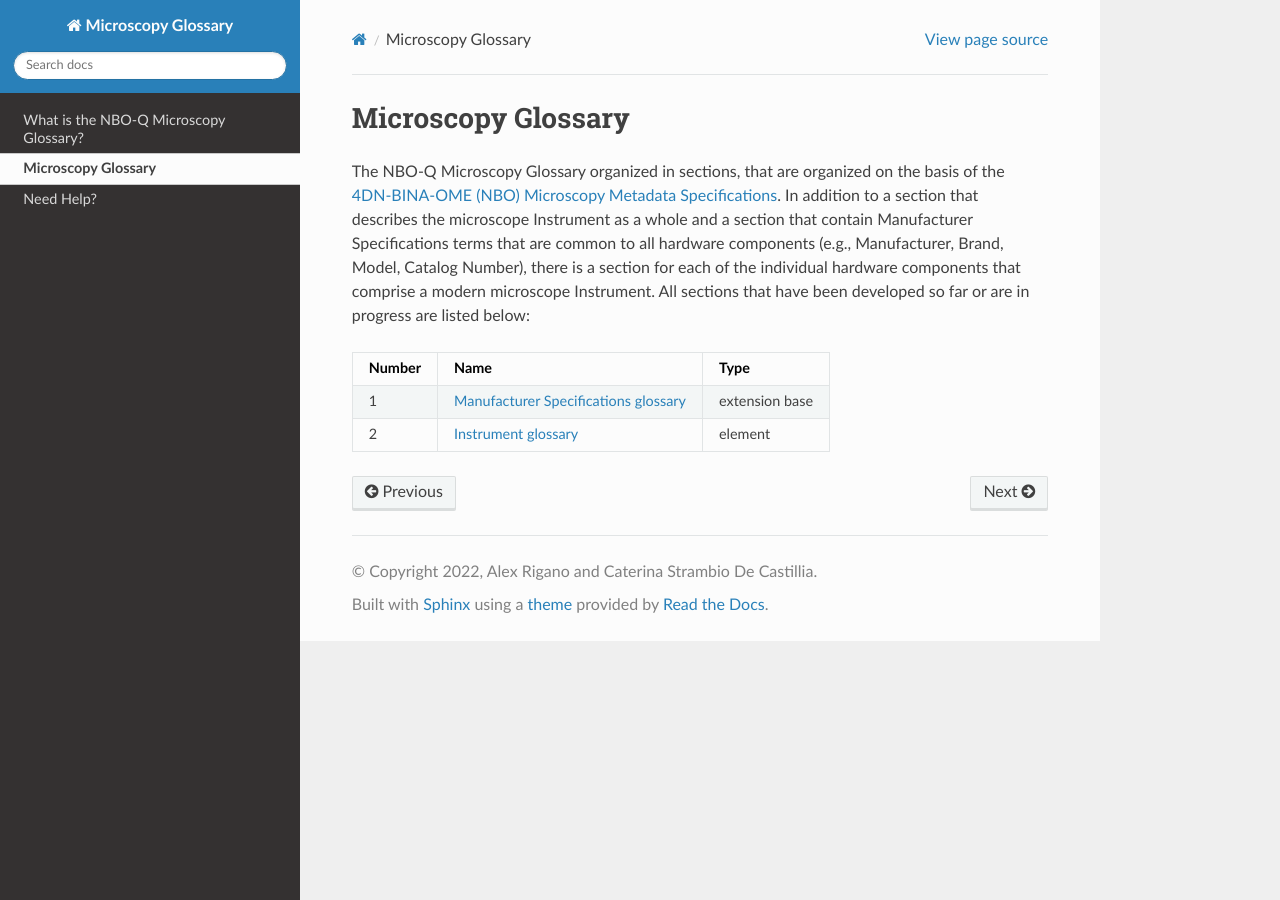
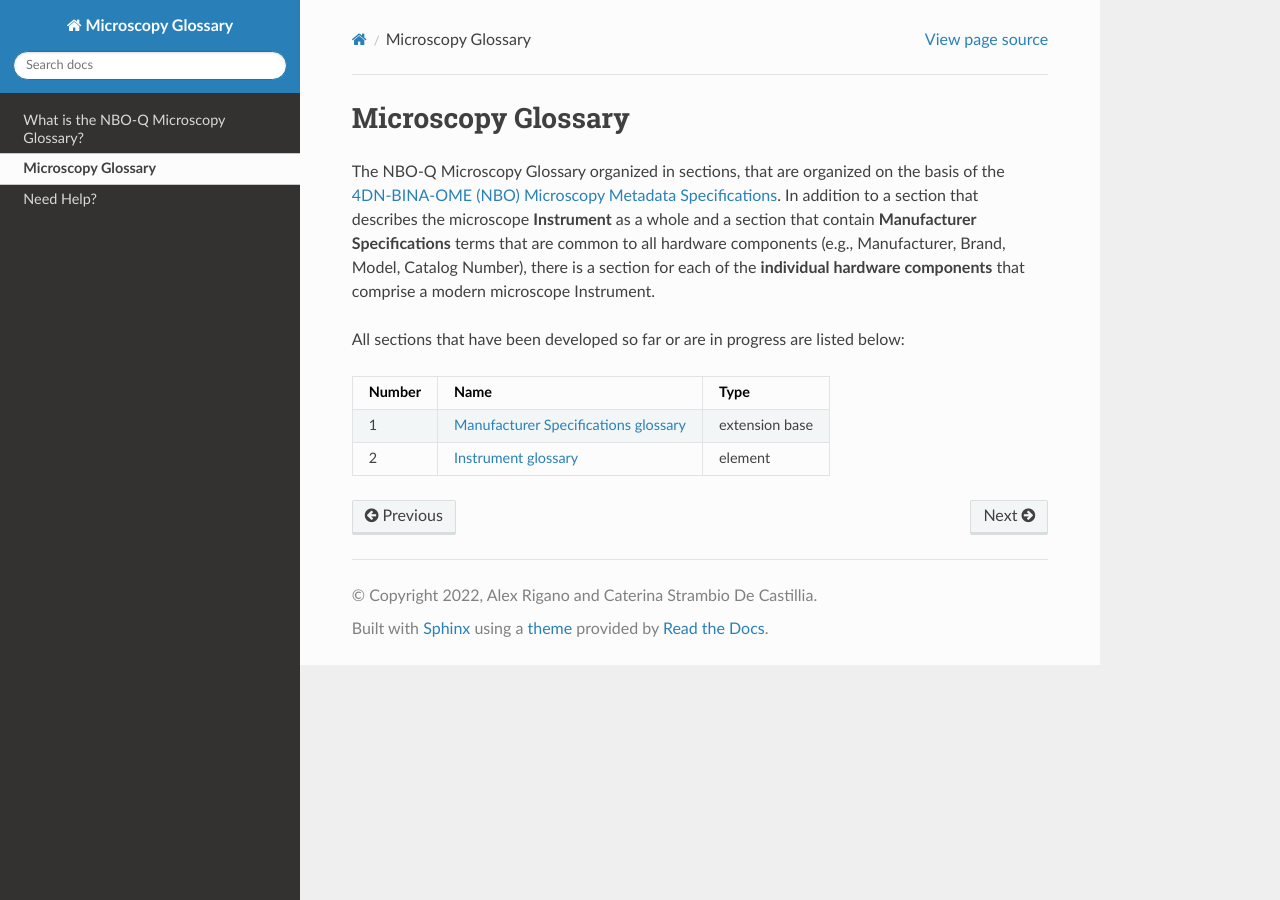
Before and after one commit to WU-BIMAC/NBO-Q_MicroscopyGlossary, a Sphinx documentation site: the page built from docs/source/glossary.rst, in a window 1280 px wide. Built offline with Sphinx 7.4.7 and the Read the Docs theme 2.0.0, drawn with Linux system fonts in a browser that asks for light colours; pages that are not in the unit, such as notebooks, are missing from menus.

```diff
--- a/docs/source/glossary.rst
+++ b/docs/source/glossary.rst
@@ -1,6 +1,8 @@
 Microscopy Glossary
 ===================
-The NBO-Q Microscopy Glossary organized in sections, that are organized on the basis of the `4DN-BINA-OME (NBO) Microscopy Metadata Specifications <https://github.com/WU-BIMAC/NBOMicroscopyMetadataSpecs/tree/master/Model/stable%20version/v02-01>`_. In addition to a section that describes the microscope Instrument as a whole and a section that contain Manufacturer Specifications terms that are common to all hardware components (e.g., Manufacturer, Brand, Model, Catalog Number), there is a section for each of the individual hardware components that comprise a modern microscope Instrument. All sections that have been developed so far or are in progress are listed below:
+The NBO-Q Microscopy Glossary organized in sections, that are organized on the basis of the `4DN-BINA-OME (NBO) Microscopy Metadata Specifications <https://github.com/WU-BIMAC/NBOMicroscopyMetadataSpecs/tree/master/Model/stable%20version/v02-01>`_. In addition to a section that describes the microscope **Instrument** as a whole and a section that contain **Manufacturer Specifications** terms that are common to all hardware components (e.g., Manufacturer, Brand, Model, Catalog Number), there is a section for each of the **individual hardware components** that comprise a modern microscope Instrument.
+
+All sections that have been developed so far or are in progress are listed below:
 
 .. list-table::
   :header-rows: 1
```
